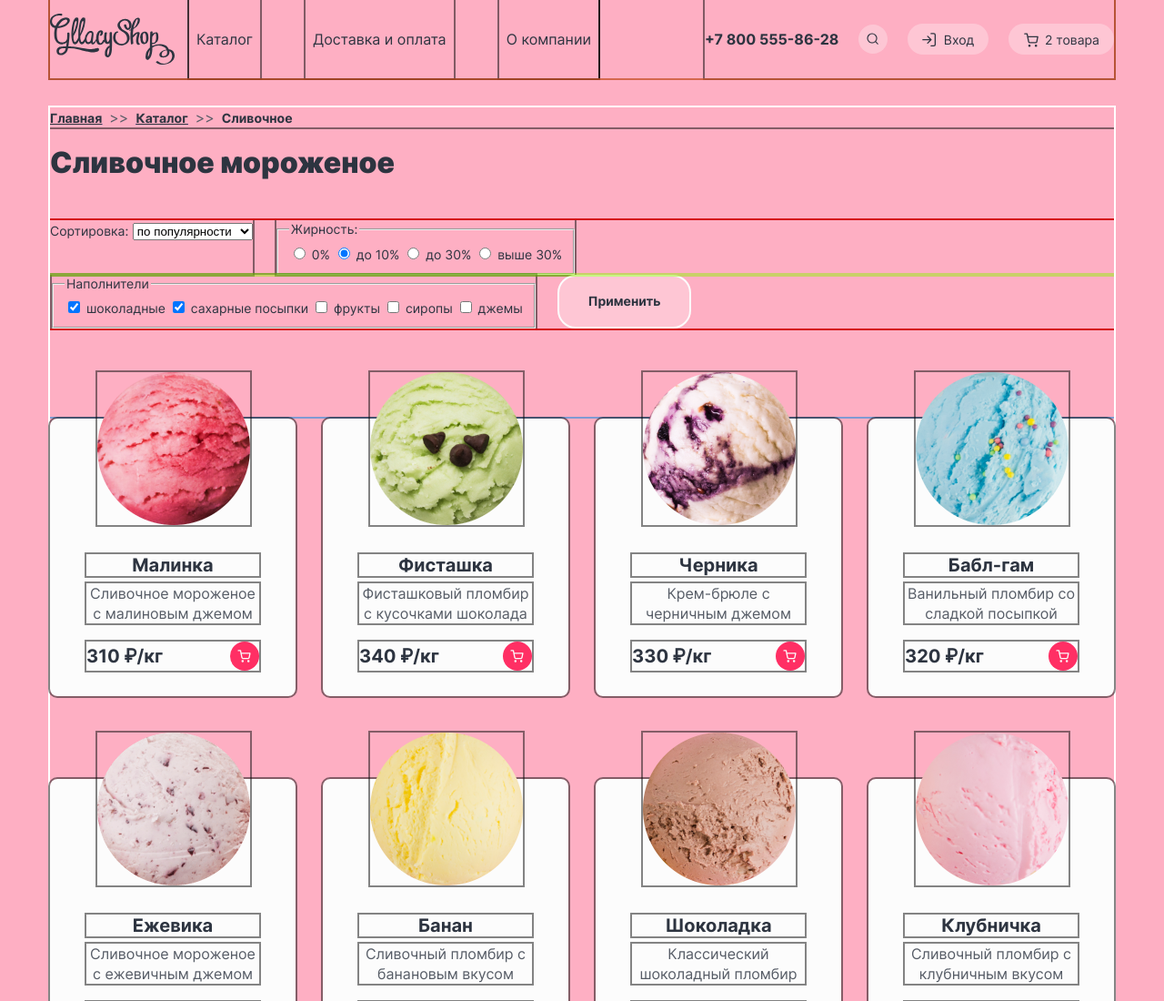
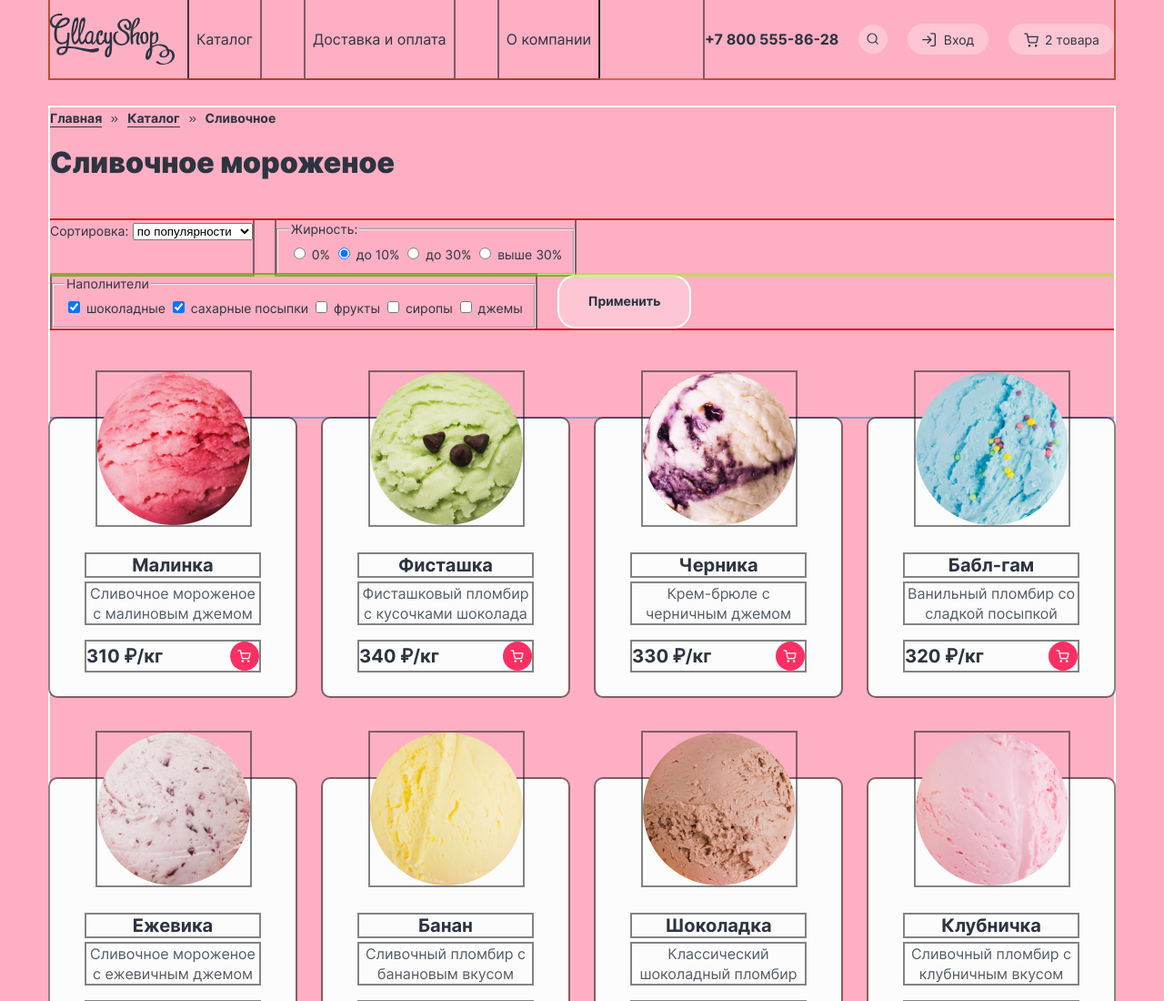
Before and after one commit to htmlacademy-htmlcss/1812645-gllacy-33, a plain HTML site: page catalog.html in a window 1280 px wide. Shown: the top 1100 px of the page at 91% size. Drawn offline with Linux system fonts and the light colour scheme.

Commit message:
Рефакторинг хлебных крошек.

```diff
--- a/catalog.html
+++ b/catalog.html
@@ -10,7 +10,7 @@
     <header class="page-header">
       <nav class="navigation">
         <div class="navigation-shop">
-        <a class="navigation-link">
+          <a class="navigation-link" href="index.html">
             <img class="picture_container" src="images/logo.svg" width="137" height="56" alt="Логотип Глейси">
           </a>
           <ul class="navigation-list zeroing-out-list">
@@ -67,25 +67,19 @@
       <h1 class="visually-hidden">Каталог мороженого магазина Глейси</h1>
       <header>
         <h2 class="visually-hidden">Хлебные крошки</h2>
-        <ul class="breadcrumbs list zeroing-out-list">
+        <ul class="breadcrumbs zeroing-out-list">
           <li class="breadcrumbs-item">
-            <a class="link" href="index.html">
-              <span class="signature bold with-underscores">Главная</span>
+            <a class="link without-underscores" href="index.html">
+              <span class="signature bold">Главная</span>
+            </a>
+          </li>
+          <li  class="breadcrumbs-item">
+            <a class="link without-underscores" href="catalog.html">
+              <span class="signature bold">Каталог</span>
             </a>
           </li>
           <li class="breadcrumbs-item">
-            <span>>></span>
-          </li>
-          <li  class="breadcrumbs-item">
-            <a class="link" href="index.html">
-              <span class="signature bold with-underscores">Каталог</span>
-            </a>
-          </li>
-          <li class="breadcrumbs-item">
-            <span>>></span>
-          </li>
-          <li class="breadcrumbs-item">
-            <a class="without-underscores" href="index.html">
+            <a class="without-underscores">
               <span class="signature bold">Сливочное</span>
             </a>
           </li>
--- a/styles/styles.css
+++ b/styles/styles.css
@@ -943,12 +943,28 @@ body {
   justify-content: flex-start;
 
   margin-bottom: 16px;
-
-  outline: 2px solid rgba(10, 10, 10, 0.5);
 }
 
 .breadcrumbs-item {
-  padding-right: 8px;
+  position: relative;
+  padding-right: 28px;
+}
+
+.breadcrumbs-item .link{
+  border-bottom: 1.5px solid rgba(45, 52, 64, 1);
+}
+
+.breadcrumbs-item::after {
+  position: absolute;
+  top: 2px;
+  right: 8px;
+  width: 12px;
+  height: 12px;
+  content: url("../images/icons/chevrons-right.svg");
+}
+
+.breadcrumbs-item:last-child::after {
+  content: none;
 }
 
 .catalog-title {
```
Also changed, not shown: images/icons/chevrons-right.svg (added). Lines whose indentation alone changed are shown as unchanged.
